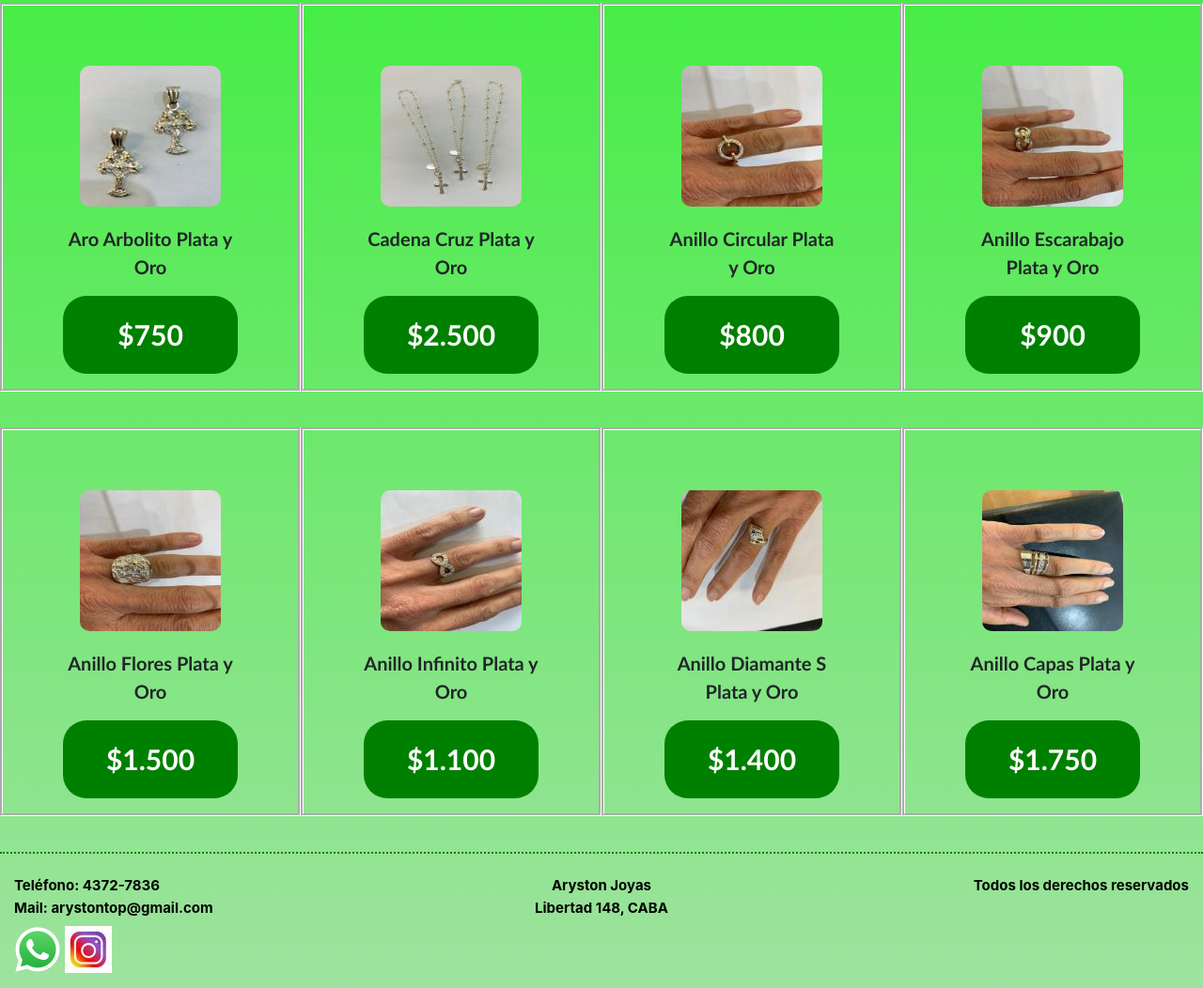
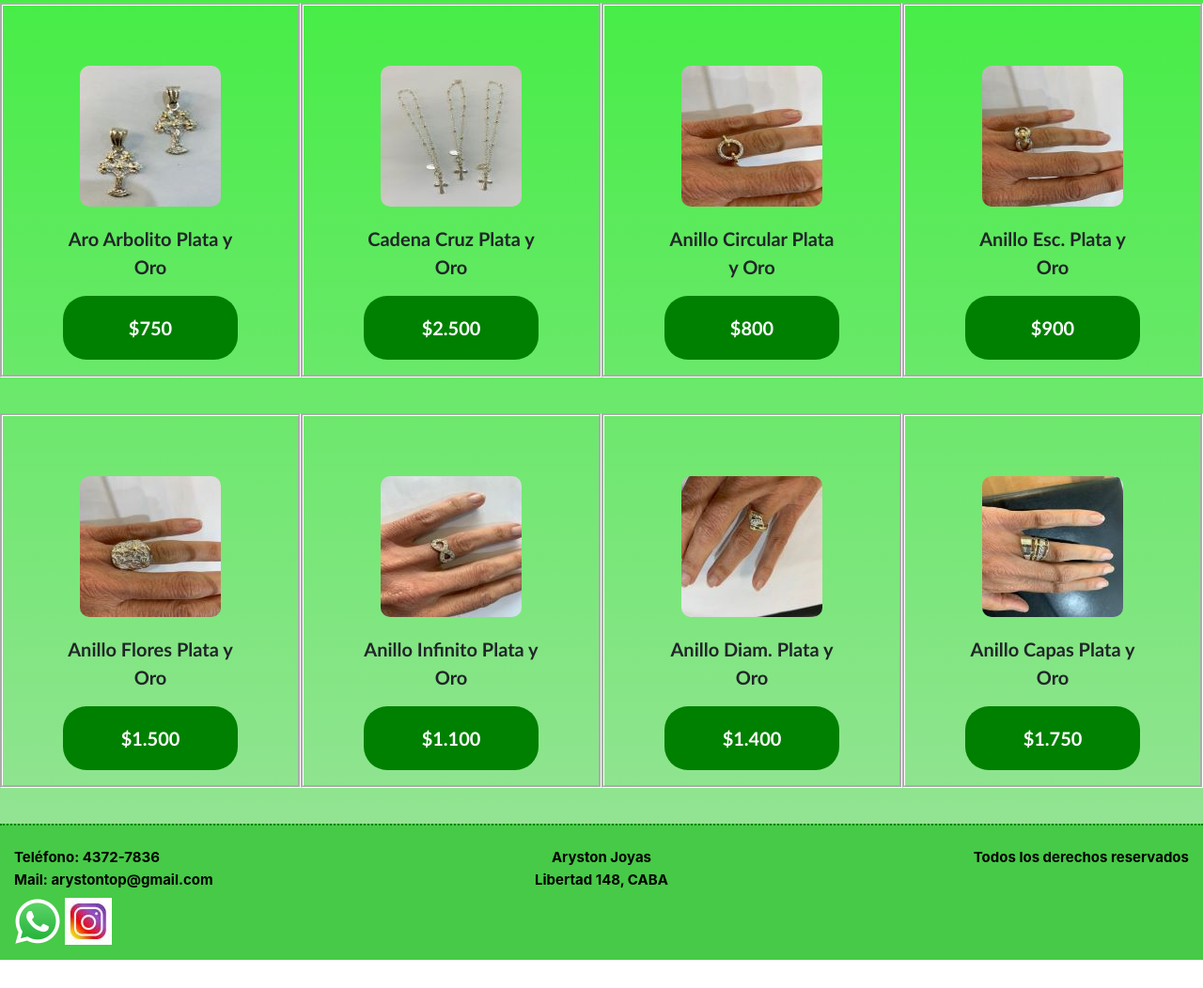
Before and after one commit to fedebalassanian/Aryston, a plain HTML site: page Views/Productos.html in a window 1280 px wide. Shown: the part 379-1431 px from the top of the page at 94% size. After the commit the page ends 1401 px from the top, so only its background shows below. Drawn offline with nearby package versions, Linux system fonts and the light colour scheme.

Commit message:
cambios finales al footer

```diff
--- a/Views/Productos.html
+++ b/Views/Productos.html
@@ -56,7 +56,7 @@
             </div>
             <div class="col-md-3 w-50 mx-auto" id="caja-prod">
                 <img src="../Multimedia/anillo escarabajo.jpeg" alt="" class="caja-imagen">
-                <p class="caja-nombre">Anillo Escarabajo Plata y Oro</p>
+                <p class="caja-nombre">Anillo Esc. Plata y Oro</p>
                 <p class="caja-precio">$900</p>
             </div>
         </div>
@@ -73,7 +73,7 @@
             </div>
             <div class="col-md-3 w-50 mx-auto" id="caja-prod">
                 <img src="../Multimedia/anillo s.jpeg" alt="" class="caja-imagen">
-                <p class="caja-nombre">Anillo Diamante S Plata y Oro</p>
+                <p class="caja-nombre">Anillo Diam. Plata y Oro</p>
                 <p class="caja-precio">$1.400</p>
             </div>
             <div class="col-md-3 w-50 mx-auto" id="caja-prod">
--- a/_productos.scss
+++ b/_productos.scss
@@ -51,7 +51,7 @@
     color: white;
     border-radius: 25px;
     padding-bottom: 0.5cm;
-    font-size: 30px;
+    font-size: 20px;
 }
 
 @media (max-width: 991px) and (min-width: 768px){
--- a/estilos.scss
+++ b/estilos.scss
@@ -126,13 +126,14 @@ body{
     flex-wrap: wrap;
     justify-content: center;
     justify-content: space-evenly;
-    background-color: rgb(56, 109, 3);
+    background-color: rgb(5, 94, 9);
     height: 100%;
     border: solid 2px black
 }
 
 #top-line{
     border-top: 2px dotted green;
+    background-color: rgb(71, 202, 71)
 }
 
 #footer-izquierda{
```
Also changed, not shown: estilos.css, 1 other file.
